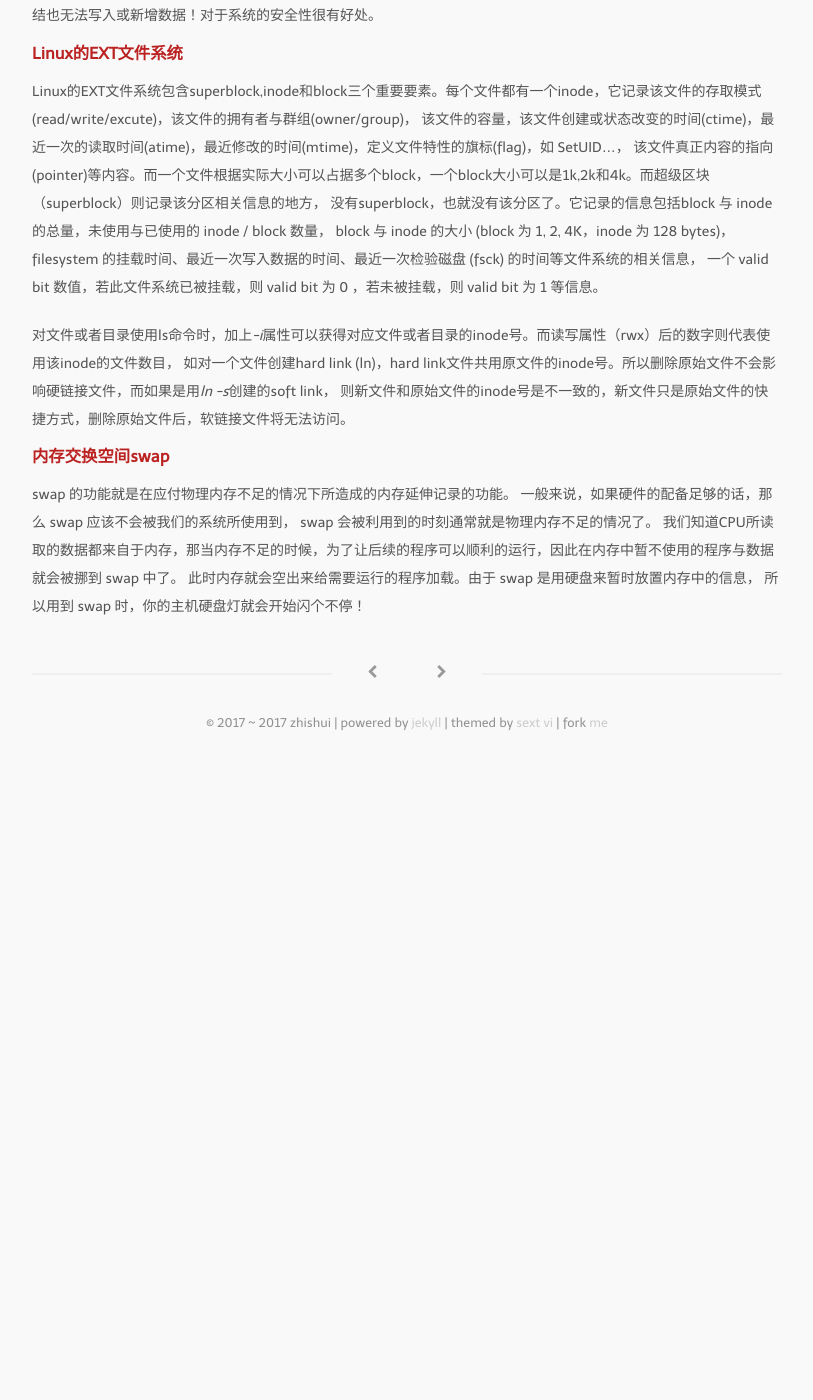
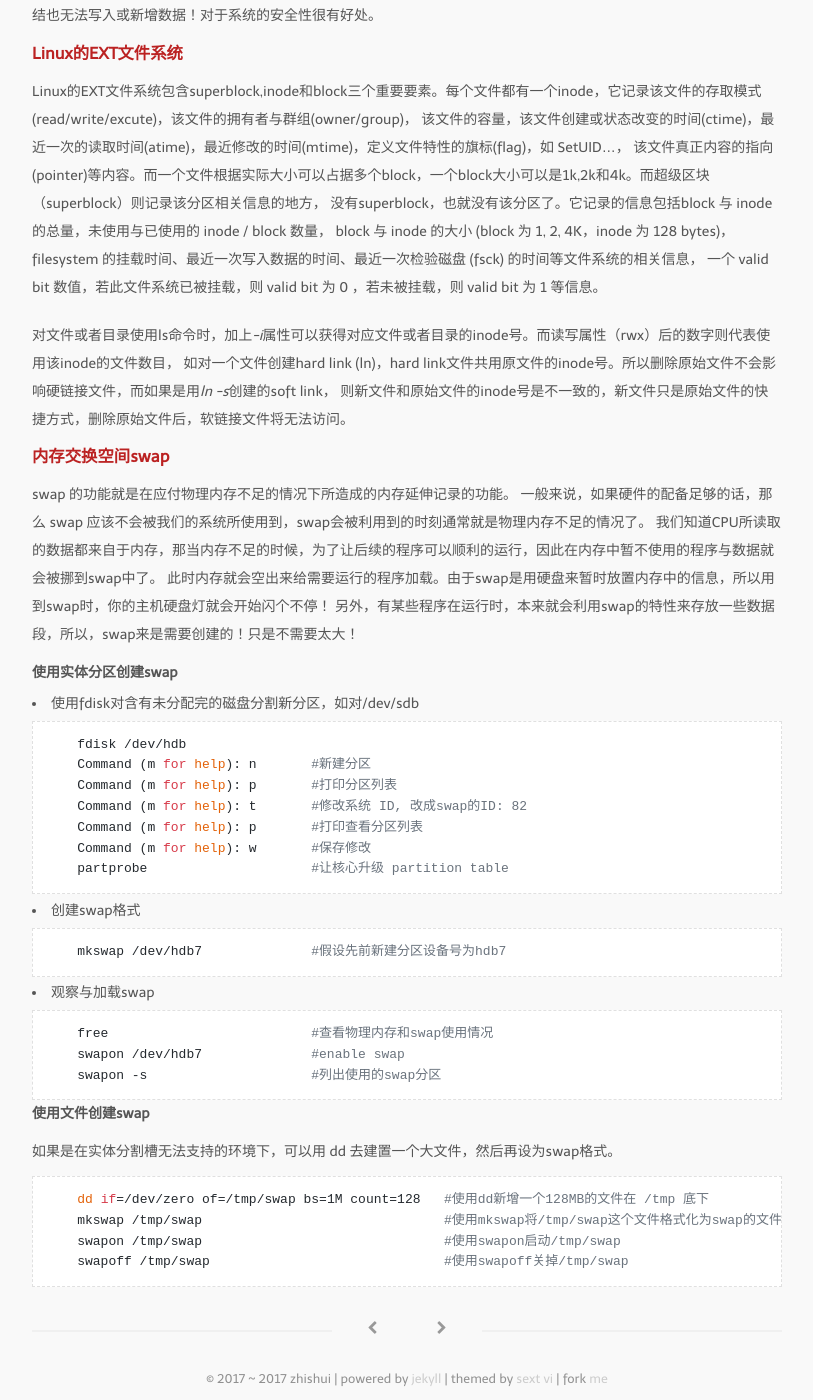
Before and after one commit to bizhishui/bizhishui.github.io, a Jekyll site: the page built from _posts/2017-02-22-Linux-Basics.md, in a window 1280 px wide and 1400 px high, scrolled down 8929 px. Shown: the whole window, without its empty margins (233-1046 px from the left). Built offline with Jekyll 4.4.1, drawn with Linux system fonts in a browser that asks for light colours; nearby versions of some CDN libraries; some web fonts are replaced; a script that is not in the unit is left out; before the commit the page ends 9673 px from its top, so only the background shows below that.

Commit message:
keeps on

````diff
--- a/_posts/2017-02-22-Linux-Basics.md
+++ b/_posts/2017-02-22-Linux-Basics.md
@@ -237,6 +237,44 @@ block 与 inode 的大小 (block 为 1, 2, 4K，inode 为 128 bytes)，filesyste
 
 ### [内存交换空间swap](http://cn.linux.vbird.org/linux_basic/0230filesystem.php#swap)
 swap 的功能就是在应付物理内存不足的情况下所造成的内存延伸记录的功能。
-一般来说，如果硬件的配备足够的话，那么 swap 应该不会被我们的系统所使用到， swap 会被利用到的时刻通常就是物理内存不足的情况了。
-我们知道CPU所读取的数据都来自于内存，那当内存不足的时候，为了让后续的程序可以顺利的运行，因此在内存中暂不使用的程序与数据就会被挪到 swap 中了。
-此时内存就会空出来给需要运行的程序加载。由于 swap 是用硬盘来暂时放置内存中的信息， 所以用到 swap 时，你的主机硬盘灯就会开始闪个不停！
+一般来说，如果硬件的配备足够的话，那么 swap 应该不会被我们的系统所使用到，swap会被利用到的时刻通常就是物理内存不足的情况了。
+我们知道CPU所读取的数据都来自于内存，那当内存不足的时候，为了让后续的程序可以顺利的运行，因此在内存中暂不使用的程序与数据就会被挪到swap中了。
+此时内存就会空出来给需要运行的程序加载。由于swap是用硬盘来暂时放置内存中的信息，所以用到swap时，你的主机硬盘灯就会开始闪个不停！
+另外，有某些程序在运行时，本来就会利用swap的特性来存放一些数据段，所以，swap来是需要创建的！只是不需要太大！
+
+#### 使用实体分区创建swap
+- 使用fdisk对含有未分配完的磁盘分割新分区，如对/dev/sdb
+
+```
+    fdisk /dev/hdb
+    Command (m for help): n       #新建分区
+    Command (m for help): p       #打印分区列表
+    Command (m for help): t       #修改系统 ID, 改成swap的ID: 82
+    Command (m for help): p       #打印查看分区列表
+    Command (m for help): w       #保存修改
+    partprobe                     #让核心升级 partition table
+```
+
+- 创建swap格式
+
+```
+    mkswap /dev/hdb7              #假设先前新建分区设备号为hdb7
+```
+
+- 观察与加载swap
+
+```
+    free                          #查看物理内存和swap使用情况
+    swapon /dev/hdb7              #enable swap
+    swapon -s                     #列出使用的swap分区
+```
+
+#### 使用文件创建swap
+如果是在实体分割槽无法支持的环境下，可以用 dd 去建置一个大文件，然后再设为swap格式。
+
+```
+    dd if=/dev/zero of=/tmp/swap bs=1M count=128   #使用dd新增一个128MB的文件在 /tmp 底下
+    mkswap /tmp/swap                               #使用mkswap将/tmp/swap这个文件格式化为swap的文件格式
+    swapon /tmp/swap                               #使用swapon启动/tmp/swap
+    swapoff /tmp/swap                              #使用swapoff关掉/tmp/swap
+```
````
Also changed, not shown: _posts/2017-02-23-Partition-Mount.md (+10 -0 lines).
